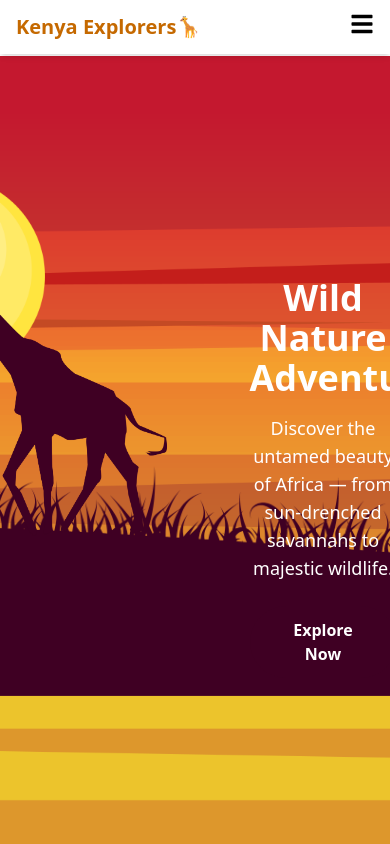
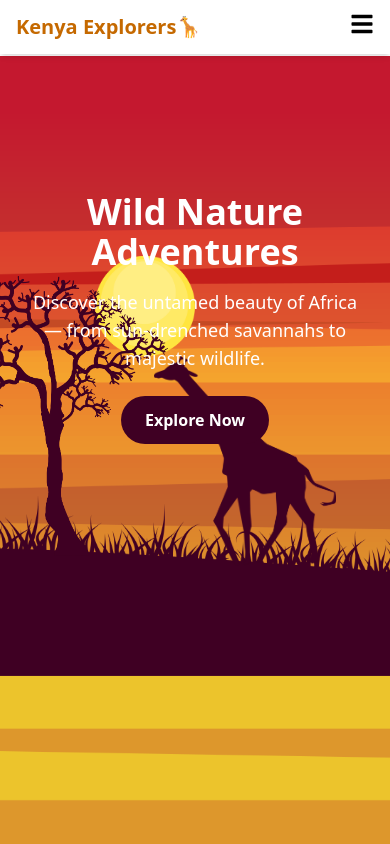
Before and after one commit to Mapesa001/Kenya-Explorers, a React (Vite) app in the folder frontend/: page / in a window 390 px wide. Shown: the top 844 px of the page. Built offline with nearby package versions, Linux system fonts and the light colour scheme.

Commit message:
Enable hero section responsiveness

```diff
--- a/frontend/src/components/HeroSection.jsx
+++ b/frontend/src/components/HeroSection.jsx
@@ -21,21 +21,17 @@ function HeroSection({ heroRef }) {
     <>
     <section
         ref={heroRef}
-        className="w-full h-screen bg-cover bg-center flex items-center justify-center relative"
-        style={{
-          backgroundImage: `url('/images/skybg.png')`,
-        }}
-      >
-        <div className="absolute inset-0 z-0">
+        className="w-full h-screen bg-cover bg-[url('/images/skybg.png')] -mb-10 bg-center flex items-center justify-center relative">
+        <div className="absolute inset-0 z-0 overflow-x-">
             <img
                 src="/images/ground.png"
                 alt="Hero Background"
-                className="ground w-full mt-100 size-[240px] absolute object-cover"
+                className="ground w-full sm:mt-100 mt-110  size-[180px] absolute object-cover"
             />
             <img
                 src="/images/sun.png"
                 alt="Hero Background"
-                className="sun w-full size-[200px] mt-30 right-[250px] absolute object-contain"
+                className="sun w-full sm:size-[200px] size-[100px] sm:mt-30 mt-50 sm:left-[250px] -left-[50px] absolute object-contain"
             />
             <img
                 src="/images/mti2.png"
@@ -45,16 +41,16 @@ function HeroSection({ heroRef }) {
             <img
                 src="/images/mti2.png"
                 alt="Hero Background"
-                className="mti2 w-full size-[280px] mt-50 right-[550px] absolute object-contain"
+                className="mti2 w-full sm:size-[280px] size-[280px] sm:mt-50 mt-55 sm:right-[550px] right-[150px] absolute object-contain"
             />
             <img
                 src="/images/giraffe.png"
                 alt="Hero Background"
-                className="giraffe w-full size-[280px] mt-50 right-[150px] absolute object-contain"
+                className="giraffe w-full sm:size-[280px] size-[210px] sm:mt-50 mt-75 sm:left-[350px] left-[50px] absolute object-contain"
             />
         </div>
 
-        <div className="text-center w-1/2 z-10 px-6 ml-64 max-w-3xl">
+        <div className="text-center sm:w-1/2 w-full z-10 px-6 mb-80 sm:mb-0 sm:ml-124 max-w-3xl">
           <h1 className="text-4xl md:text-6xl font-extrabold text-white mb-4">
             Wild Nature Adventures
           </h1>
@@ -63,7 +59,7 @@ function HeroSection({ heroRef }) {
           </p>
           <a
             href="#explore"
-            className="inline-block bg-secondary text-white font-semibold py-3 px-6 rounded-full hover:bg-yellow-500 transition"
+            className="inline-block bg-secondary text-white font-semibold py-3 px-6 rounded-full hover:ring-2 hover:ring-yellow-500 transition"
           >
             Explore Now
           </a>
--- a/frontend/src/components/WhyChooseUs.jsx
+++ b/frontend/src/components/WhyChooseUs.jsx
@@ -49,15 +49,15 @@ function WhyChooseUs() {
   }, []);
   return (
     <>
-    <section id="explore" className="py-20 px-6 md:px-20 bg-gray-100 dark:bg-gray-900">
+    <section id="explore" className="py-20 px-6 md:px-20 bg-gray-100 dark:bg-gray-100 overflow-x-none">
         <div className="max-w-6xl mx-auto grid md:grid-cols-2 gap-12 items-center">
           <div>
             <h2 className="whychooseus text-3xl font-bold mb-4 text-secondary">Why Choose Us?</h2>
-            <p className="whytxt text-gray-700 dark:text-gray-300 mb-4">
+            <p className="whytxt text-secondary mb-4">
               We offer curated wildlife tours across Africa, led by expert guides, with comfort and authenticity in mind.
               Whether you’re after thrilling safaris, quiet nature walks, or cultural encounters — we’ve got you covered.
             </p>
-            <ul className="list-disc pl-5 space-y-2 text-gray-600 dark:text-gray-300">
+            <ul className="list-disc pl-5 space-y-2 text-secondary">
               <li>Experienced local guides</li>
               <li>Eco-friendly accommodations</li>
               <li>Flexible travel packages</li>
```
